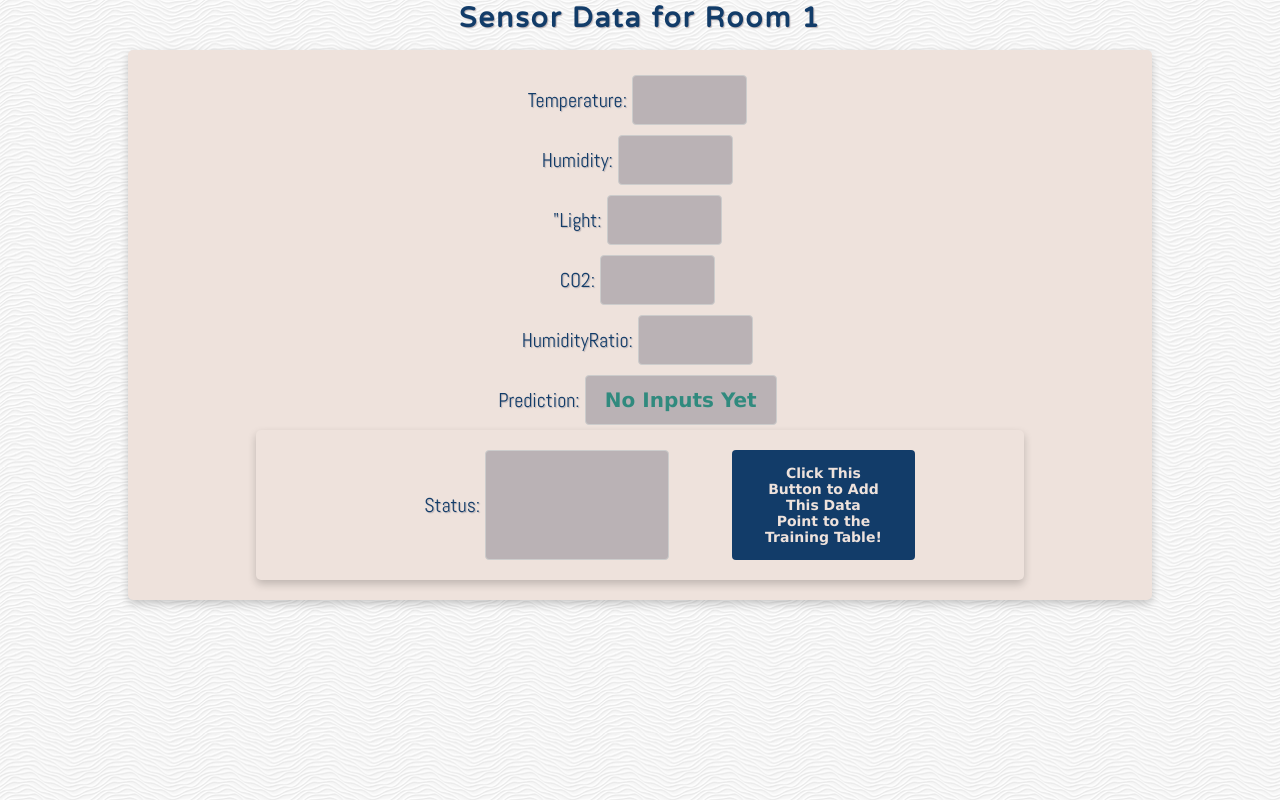
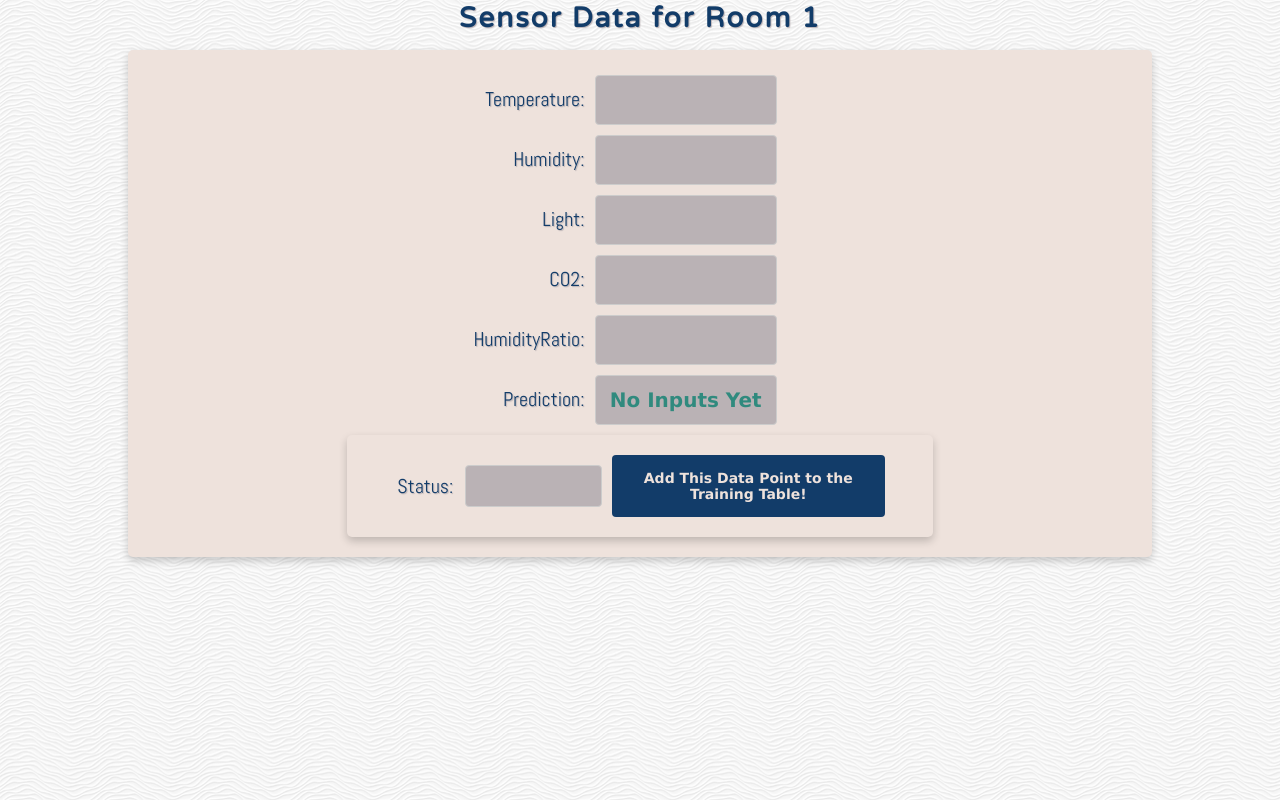
Before and after one commit to haiqiang2017/PySpark-HBaseDemoApp, a Flask app: page / in a window 1280 px wide. Run offline with Flask 2, Linux system fonts and the light colour scheme; some libraries are stand-ins or nearby versions.

Commit message:
cleaned code up and fixed web app front end

```diff
--- a/app.py
+++ b/app.py
@@ -19,6 +19,7 @@ spark = SparkSession\
     .getOrCreate()
 
 
+#Catalogs
 def getBatchScoreTableCatalog():
     modelResultsCatalog = ''.join("""{
                  "table":{"namespace":"default", "name":"BatchTable", "tableCoder":"PrimitiveType"},
@@ -51,12 +52,7 @@ def getTrainingDataCatalog():
                  }""".split())
   return catalog
 
-df = spark.read.format("org.apache.hadoop.hbase.spark") \
-  .options(catalog=getBatchScoreTableCatalog()) \
-  .option("hbase.spark.use.hbasecontext", False) \
-  .load()
 
-df.createOrReplaceTempView("sampleView")
 
 # webapp
 app = Flask(__name__)
@@ -74,17 +70,17 @@ def grabPredictionFromBatchScoreTable(keyToUse, modelResultsCatalog):
 
 
 def addToTrainingTable(key, prediction):
-  print(key)
+  #Making the row to add to the Training Table
   splitKey = key.split(',')
-  print(splitKey)
   splitKey = [float(i) for i in splitKey]
+
   splitKey.insert(0, key)
   splitKey.append(int(prediction))
-  l = tuple(splitKey)
-  li = [l]
+
+  listToConvert = [tuple(splitKey)]
 
   listOfColumns = ['Key', 'Temperature', 'Humidity', 'Light', "CO2", 'HumidityRatio', "Occupancy"]
-  data = spark.createDataFrame(li, listOfColumns)
+  data = spark.createDataFrame(listToConvert, listOfColumns)
 
   data.write.format("org.apache.hadoop.hbase.spark") \
     .options(catalog=getTrainingDataCatalog(), newTable = 5) \
@@ -92,7 +88,7 @@ def addToTrainingTable(key, prediction):
     .save()
 
   data.show()
-  print("I ADDED IT")
+  print("This is now added to HBase Training Data Table")
 
 
 
@@ -127,9 +123,12 @@ def main():
 
 
 if __name__ == '__main__':
-  os.environ["CDSW_READONLY_PORT"]
-  os.environ["CDSW_ENGINE_ID"]
-  os.environ["CDSW_DOMAIN"]
+  df = spark.read.format("org.apache.hadoop.hbase.spark") \
+    .options(catalog=getBatchScoreTableCatalog()) \
+    .option("hbase.spark.use.hbasecontext", False) \
+    .load()
+  df.createOrReplaceTempView("sampleView")
+
   app.run(port=os.environ["CDSW_APP_PORT"])
 
 
--- a/static/css/main.css
+++ b/static/css/main.css
@@ -19,8 +19,8 @@ body {
 }
 
 .inputs {
-    width: 12%;
-    height: 100%;
+    width: 35%;
+    height: 50%;
     padding: 12px 10px;
     display: inline-block;
     border: 1px solid #ccc;
@@ -31,23 +31,36 @@ body {
     text-align: center;
     font-family: verdana;
     font-weight: bold;
+      font-size: 20px;
+
     margin: 5px;
-
+  float: left;
 }
 
 
 .predict {
-    width: 20%;
     color: #308a7e;
 }
 
 .status {
-    width: 50%;
+    width: 25%;
+    height: 50%;
+    padding: 12px 10px;
+    display: inline-block;
+    border: 1px solid #ccc;
+    border-radius: 4px;
+    box-sizing: border-box;
+    background-color: #BAB2B5;
     color: #308a7e;
+    text-align: center;
+    font-family: verdana;
+    font-weight: bold;
+    margin: 10px;
+  vertical-align: middle;
 }
 
 button {
-    width: 25%;
+    width: 50%;
     height: 25%;
     background-color: #123C69;
     border: none;
@@ -81,7 +94,25 @@ button:hover {
 
 p2 {
     font-family: 'Abel', sans-serif;
-    text-align: center;
+    text-align: right;
+    color: #123C69;
+    text-shadow: 1px 1px 1px #BAB2B5;
+    font-size: 20px;
+    display: inline-block;
+    justify-content: center;
+    align-items: center;
+    line-height: 48px;
+    clear: left;
+      width: 200px;
+    margin: 5px;
+
+    float: left;
+
+
+}
+p3 {
+    font-family: 'Abel', sans-serif;
+    text-align: right;
     color: #123C69;
     text-shadow: 1px 1px 1px #BAB2B5;
     font-size: 20px;
@@ -89,6 +120,21 @@ p2 {
     justify-content: center;
     align-items: center;
     line-height: 48px;
+    clear: left;
+    margin: 5px;
+      width: 50px;
 
+    float: left;
 
 }
+label{
+    display: inline-block;
+    float: left;
+    clear: left;
+    width: 250px;
+    text-align: right;
+}
+
+.col-md-2 {
+  display: inline-block;
+}
--- a/templates/index.html
+++ b/templates/index.html
@@ -24,39 +24,34 @@
 
   <div id="bodyContainer">
     <form name = sendInputs action = "/api" method = "POST">
-      <p2>Temperature:
+      <div class="col-md-2">
+        <p2>Temperature:</p2>
         <input class ="inputs" id = "Temperature" name="temp" value ="{{temp}}"/>
-      </p2>
 
-      <p2>Humidity:
+        <p2>Humidity:</p2>
         <input class ="inputs" id="Humidity" name="temp2" value ="{{temp2}}" />
-      </p2>
 
-      <p2>"Light:
+        <p2>Light:</p2>
         <input class ="inputs" id="Light" name="temp3" value ="{{temp3}}" />
-      </p2>
 
-      <p2>CO2:
+        <p2>CO2:</p2>
         <input class ="inputs" id="CO2" name="temp4" value ="{{temp4}}" />
-      </p2>
 
-      <p2>HumidityRatio:
+        <p2>HumidityRatio:</p2>
         <input class ="inputs" id="HumidityRatio" name="temp5" value ="{{temp5}}" />
-      </p2>
 
-      <p2>Prediction:
+        <p2>Prediction:</p2>
         <input class ="inputs predict" id="Prediction" name="output" value ="{{output}}" />
-      </p2>
+      </div>
 
       <div id="bodyContainer">
-          <p2> Status:
-            <input class ="inputs status" id="Status" name="status" value="{{status}}" />
+        <p3> Status:</p3>
+        <input class ="status" id="Status" name="status" value="{{status}}" />
         <input type="hidden" id="Inputs" name="temp6" value="{{temp6}}" />
-          </p2>
+
         <button type="button" value="false" id="regularButton" onclick="change()">
-              Click This Button to Add This Data Point to the Training Table!
+          Add This Data Point to the Training Table!
         </button>
-
       </div>
     </form>
 
```
Also changed, not shown: main.py (+86 -170 lines), preprocessing.py (+2 -7 lines). Lines whose indentation alone changed are shown as unchanged.
